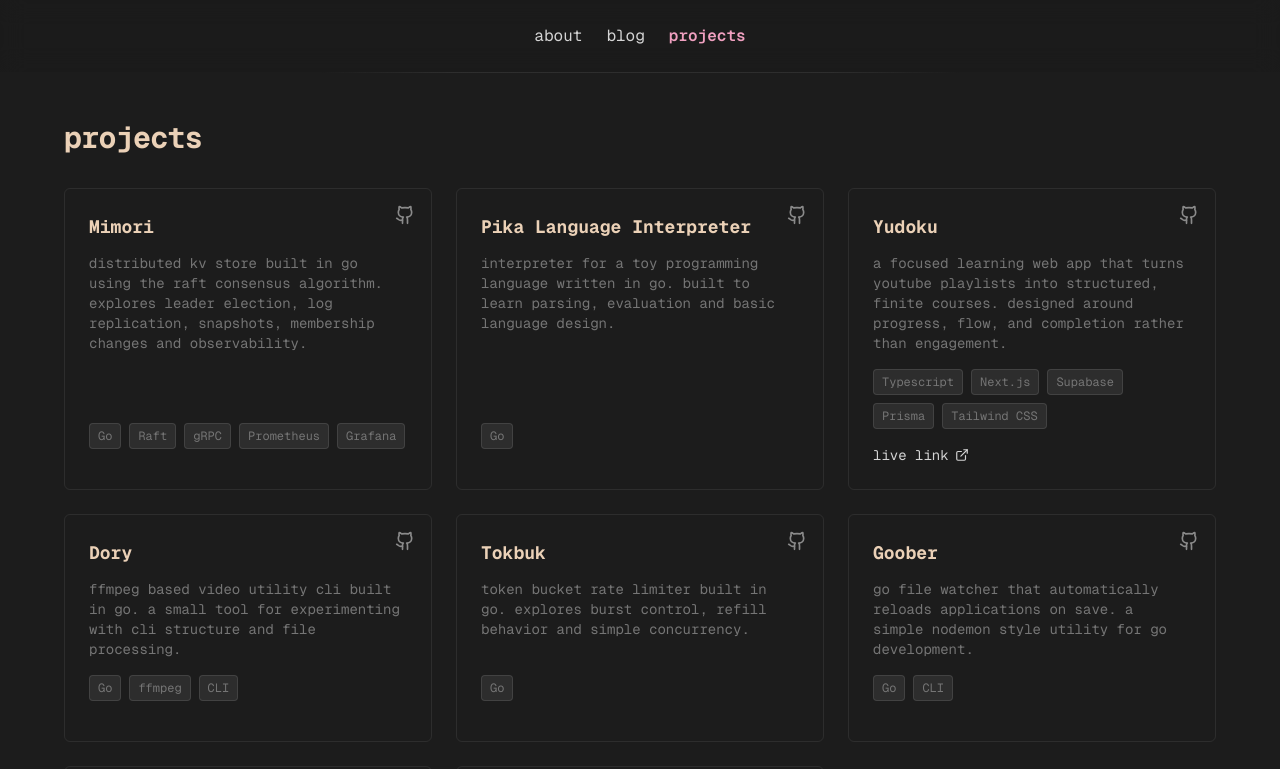
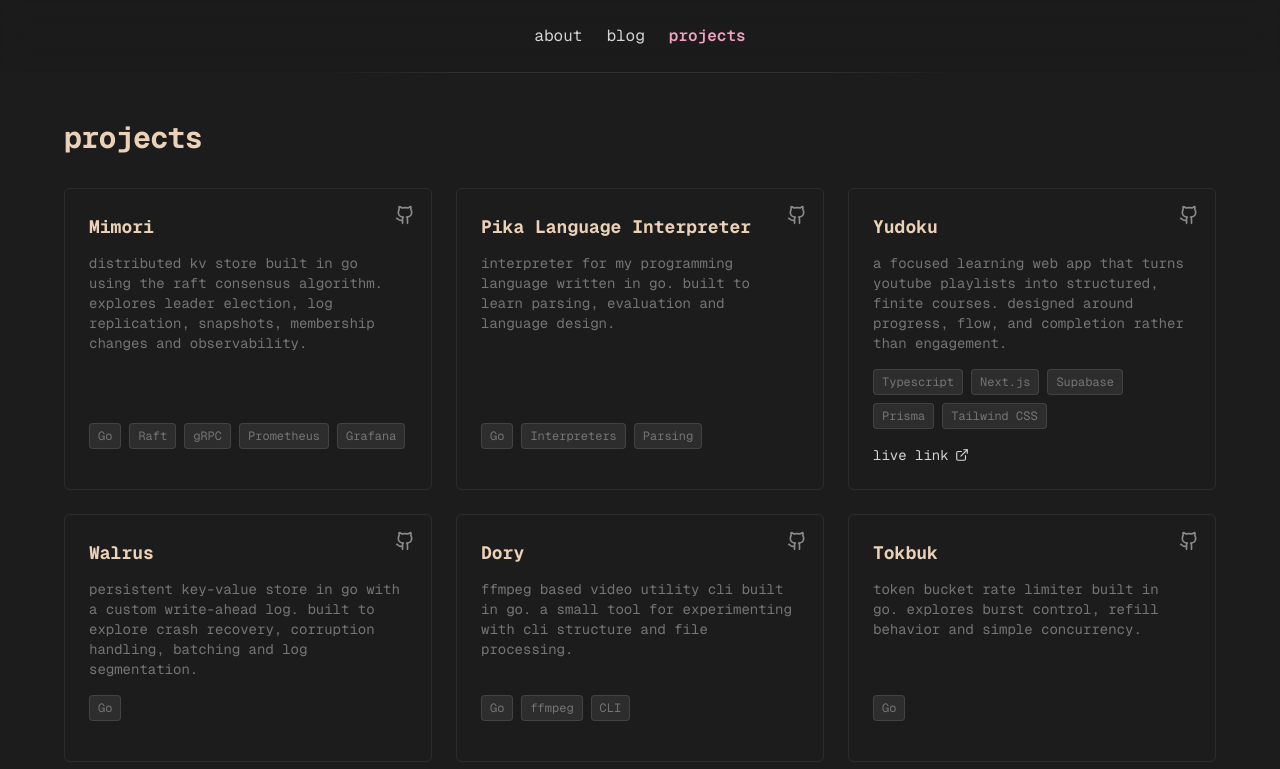
Before and after one commit to jerkeyray/portfolio-mk2, a Next.js app: page /projects in a window 1280 px wide. Shown: the top 769 px of the page. Built offline with nearby package versions, Linux system fonts and the light colour scheme; no server answers.

Commit message:
add walrus

```diff
--- a/data/projects.ts
+++ b/data/projects.ts
@@ -19,23 +19,24 @@ export const projects: Project[] = [
   {
     title: "Pika Language Interpreter",
     description:
-      "interpreter for a toy programming language written in go. built to learn parsing, evaluation and basic language design.",
-    tags: ["Go"],
+      "interpreter for my programming language written in go. built to learn parsing, evaluation and language design.",
+    tags: ["Go", "Interpreters", "Parsing"],
     repoLink: "https://github.com/jerkeyray/pika-interpreter.git",
   },
   {
     title: "Yudoku",
     description:
       "a focused learning web app that turns youtube playlists into structured, finite courses. designed around progress, flow, and completion rather than engagement.",
-    tags: [
-      "Typescript",
-      "Next.js",
-      "Supabase",
-      "Prisma",
-      "Tailwind CSS",
-    ],
+    tags: ["Typescript", "Next.js", "Supabase", "Prisma", "Tailwind CSS"],
     sourceLink: "https://yudoku.jerkeyray.com/",
     repoLink: "https://github.com/jerkeyray/yudoku",
+  },
+  {
+    title: "Walrus",
+    description:
+      "persistent key-value store in go with a custom write-ahead log. built to explore crash recovery, corruption handling, batching and log segmentation.",
+    tags: ["Go"],
+    repoLink: "https://github.com/jerkeyray/walrus.git",
   },
   {
     title: "Dory",
```
